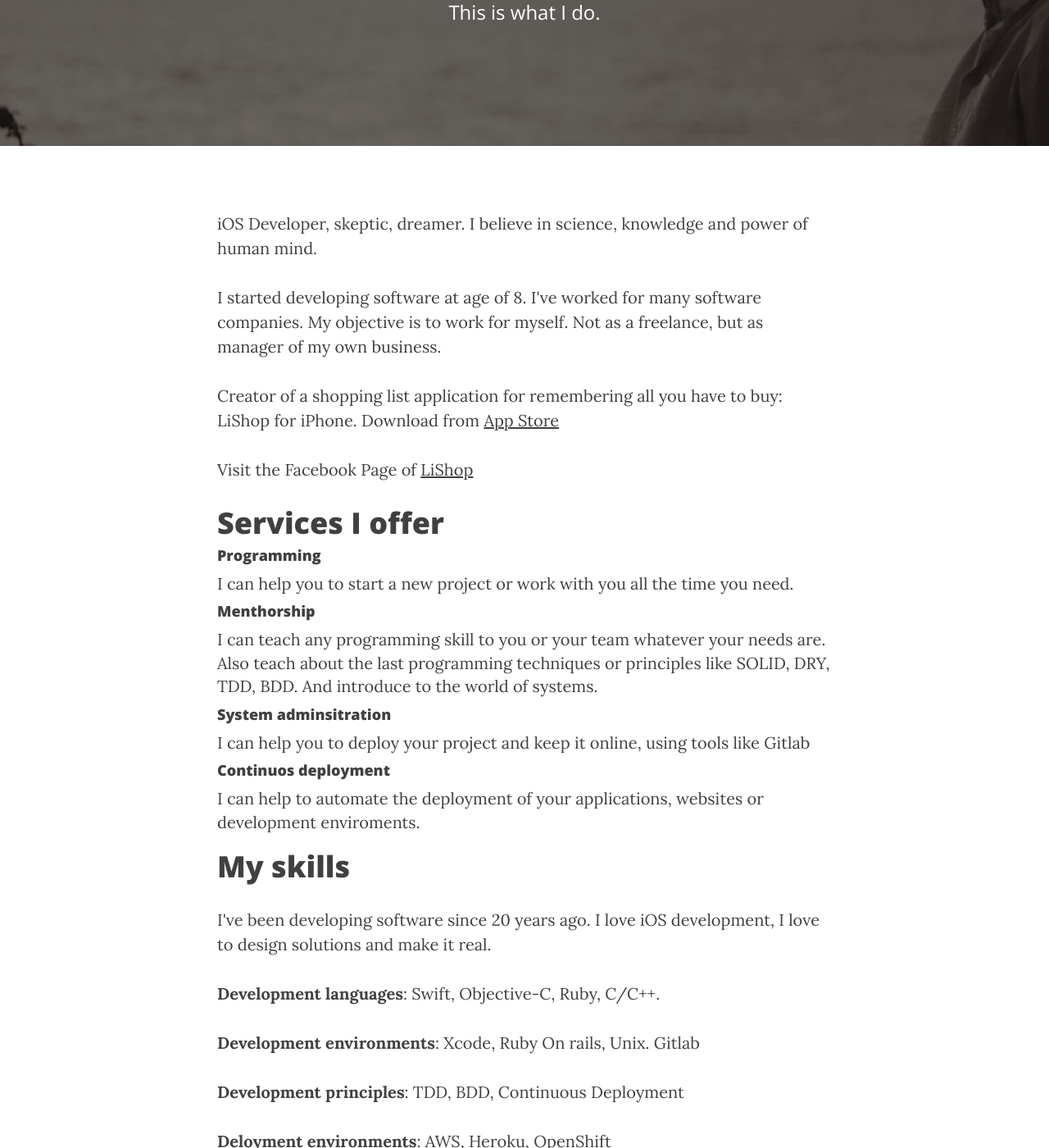
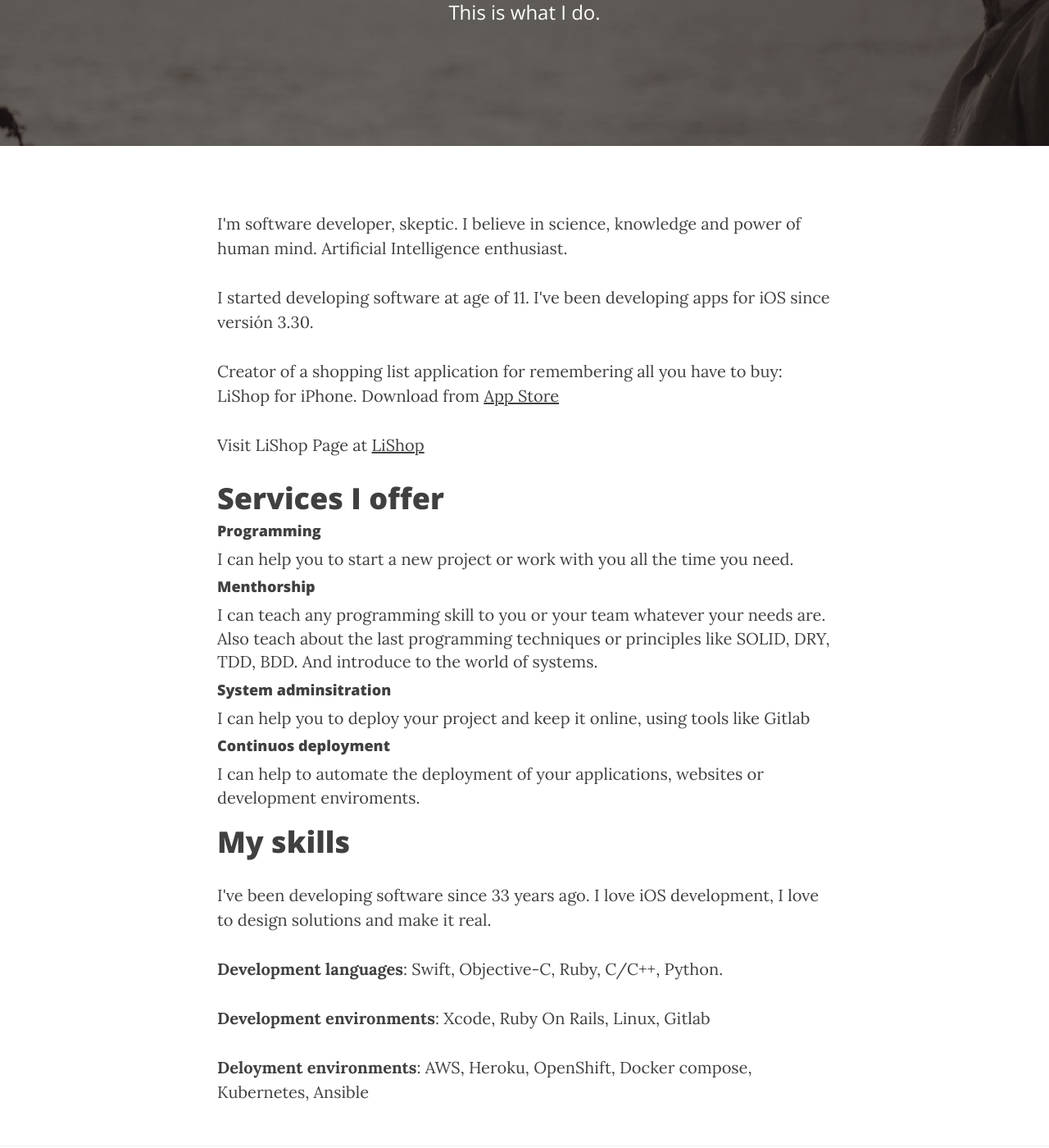
Before and after one commit to madcato/madcato.github.io, a Jekyll site: the page built from about.html, in a window 1280 px wide and 1400 px high, scrolled down 270 px. Shown: the whole window at 82% size. Built offline with Jekyll 4.4.1, drawn with Linux system fonts in a browser that asks for light colours; nearby versions of some CDN libraries.

Commit message:
fix about

```diff
--- a/about.html
+++ b/about.html
@@ -5,13 +5,13 @@ description: "This is what I do."
 header-img: "img/about-bg.jpg"
 ---
 
-<p>iOS Developer, skeptic, dreamer. I believe in science, knowledge and power of human mind.</p>
+<p>I'm software developer, skeptic. I believe in science, knowledge and power of human mind. Artificial Intelligence enthusiast.</p>
 
-<p>I started developing software at age of 8. I've worked for many software companies. My objective is to work for myself. Not as a freelance, but as manager of my own business.</p>
+<p>I started developing software at age of 11. I've been developing apps for iOS since versión 3.30.</p>
 
 <p>Creator of a shopping list application for remembering all you have to buy: LiShop for iPhone.  Download from <a href='https://itunes.apple.com/us/app/lishop-remember-shopping-your/id421705296?mt=8&uo=6&at=&ct='>App Store</a></p>
 
-<p>Visit the Facebook Page of <a href='http://www.facebook.com/lishopiphoneapp'>LiShop</a>
+<p>Visit LiShop Page at <a href='http://www.lishopapp.com'>LiShop</a>
 
 <h1>Services I offer</h1>
 <h4>Programming</h4>
@@ -23,17 +23,12 @@ I can help you to deploy your project and keep it online, using tools like Gitla
 <h4>Continuos deployment</h4>
 I can help to automate the deployment of your applications, websites or development enviroments.
 
-
-
-
 <h1>My skills</h1>
 
-<p>I've been developing software since 20 years ago. I love iOS development, I love to design solutions and make it real.</p>
+<p>I've been developing software since 33 years ago. I love iOS development, I love to design solutions and make it real.</p>
 
-<p><strong>Development languages</strong>: Swift, Objective-C, Ruby, C/C++.</p>
+<p><strong>Development languages</strong>: Swift, Objective-C, Ruby, C/C++, Python.</p>
 
-<p><strong>Development environments</strong>: Xcode, Ruby On rails, Unix. Gitlab </p>
+<p><strong>Development environments</strong>: Xcode, Ruby On Rails, Linux, Gitlab </p>
 
-<p><strong>Development principles</strong>: TDD, BDD, Continuous Deployment</p>
-
-<p><strong>Deloyment environments</strong>: AWS, Heroku, OpenShift</p>
+<p><strong>Deloyment environments</strong>: AWS, Heroku, OpenShift, Docker compose, Kubernetes, Ansible</p>
```
